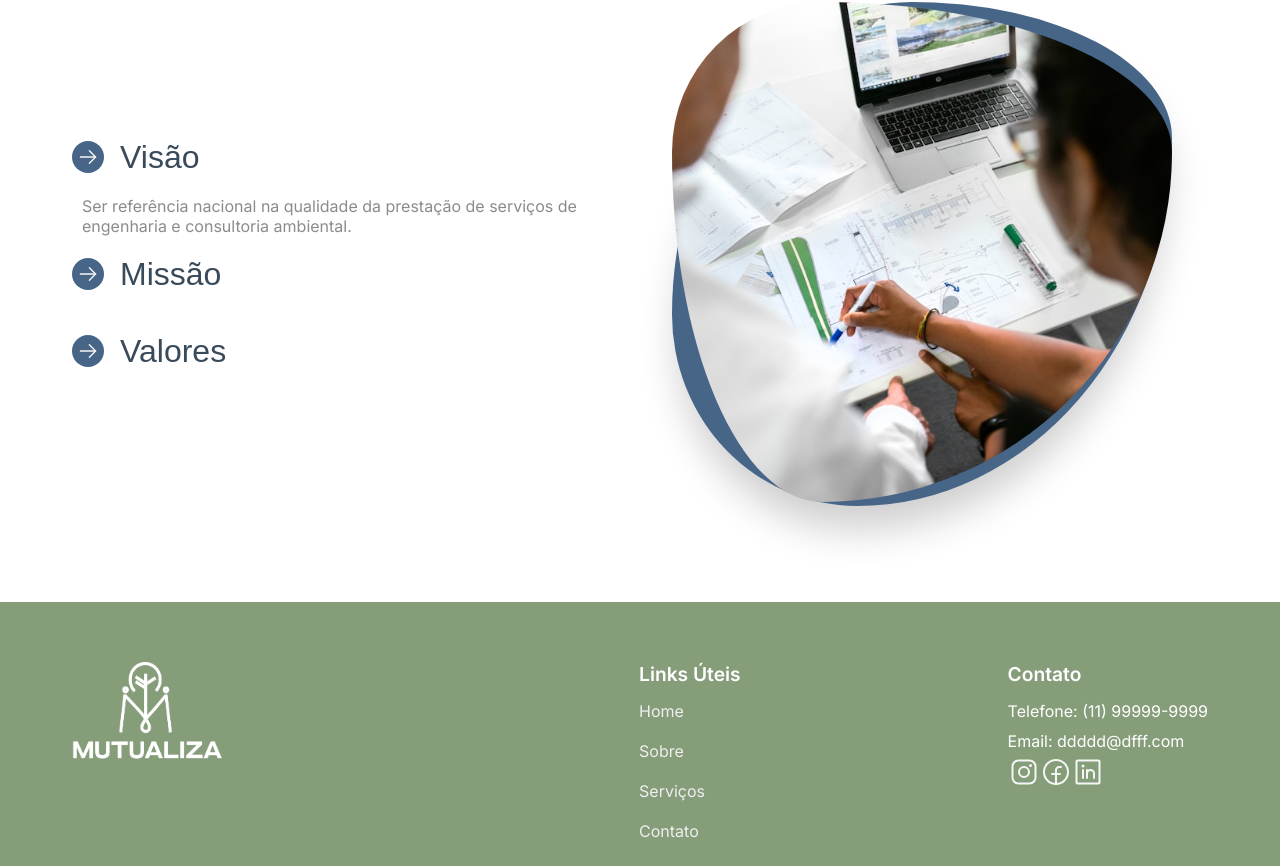
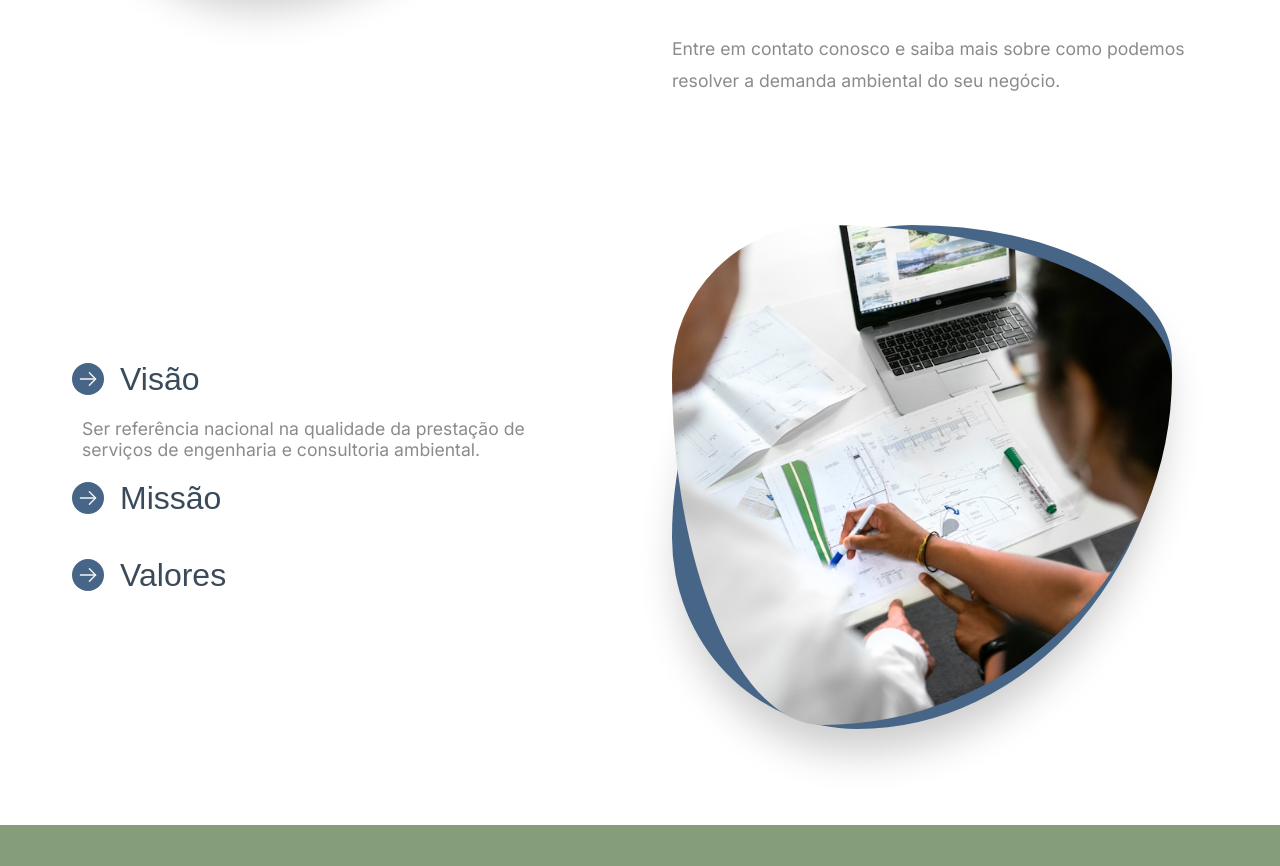
Before and after one commit to bduarte10/site-mutualiza, a Next.js app: page /sobre in a window 1280 px wide. Shown: the part 1014-1880 px from the top of the page. Built offline with nearby package versions, Linux system fonts and the light colour scheme.

Commit message:
faet: - remove: links ulteis do footer e centraliza. - adicona tamanho ao botão WhatsApp

```diff
--- a/src/components/About/about.module.css
+++ b/src/components/About/about.module.css
@@ -78,6 +78,7 @@
   line-height: 2rem;
   color: var(--gray);
   margin-bottom: 2rem;
+  font-size: 1.1rem;
 }
 
 .Link {
--- a/src/components/Accordion/accordion.module.css
+++ b/src/components/Accordion/accordion.module.css
@@ -17,6 +17,7 @@
   overflow: hidden;
   color: var(--gray);
   padding: 0 10px;
+  font-size: 1.1rem;
 }
 
 .AccordionContent span {
--- a/src/components/ButtonWhatsapp/index.tsx
+++ b/src/components/ButtonWhatsapp/index.tsx
@@ -13,8 +13,8 @@ export function ButtonWhatsapp() {
       <Image
         src="/assets/whatsapp.svg"
         alt="whatsapp button"
-        width={32}
-        height={32}
+        width={42}
+        height={42}
       />
     </motion.a>
   );
--- a/src/components/Footer/index.tsx
+++ b/src/components/Footer/index.tsx
@@ -17,25 +17,9 @@ export function Footer() {
             <Image src={logoFooter} width={150} height={100} alt="Logo" />
 
           </div>
-          <div>
-            <h2>Links Úteis</h2>
-            {navItems.map((item, i) => (
-              <motion.div
-                className={styles.links}
-                initial={{ x: -50, opacity: 0 }}
-                animate={{ x: 0, opacity: 1 }}
-                transition={{ duration: 1, delay: i * 0.1 }}
-                key={item.label}
-              >
-                <Link className={styles.link} href={item.href}>
-                  {item.label}
-                </Link>
-              </motion.div>
-            ))}
-          </div>
 
           <div className={styles.contato}>
-            <h2>Contato</h2>
+
             <p>Telefone: (11) 99999-9999</p>
             <p>Email: ddddd@dfff.com</p>
             <div>
--- a/src/components/Footer/styles.module.css
+++ b/src/components/Footer/styles.module.css
@@ -7,50 +7,19 @@
 }
 .content {
   display: flex;
-  justify-content: space-between;
+  justify-content: center;
+  flex-direction: column;
+  align-items: center;
+  gap: 1rem;
 }
 .content h1 {
   margin-bottom: 10px;
 }
 
-.content h2 {
-  font-size: 1.2rem;
-  margin-bottom: 10px;
-}
-.logo {
-  width: 300px;
-
-}
-
-.link {
-  display: inline-block;
-  color: #eee;
-  text-decoration: none;
-  padding: 5px 0;
-  position: relative;
-  margin-bottom: 10px;
-  transition: 0.2s;
-}
-.link:hover {
-  color: #fff;
-}
-.link::after {
-  content: "";
-  position: absolute;
-  bottom: 0;
-  left: 0;
-  width: 0;
-  height: 2px;
-  background-color: white;
-  transition: 0.5s;
-}
-.link:hover::after {
-  width: 100%;
-}
-
 .contato {
   display: flex;
   flex-direction: column;
+  align-items: center;
 }
 .contato p {
   padding: 5px 0;
--- a/src/components/Services/listaServicos.tsx
+++ b/src/components/Services/listaServicos.tsx
@@ -215,7 +215,7 @@ export const conteudo: Record<string, Servico> = {
         <div className={styles.back}>
           <div className={styles.front}>
             <Image
-              src='/assets/bg-certidaoEsgotamento.jpg'
+              src='/assets/bg-diretrizes.jpg'
               width={500}
               height={500}
               alt='qualquer'
--- a/src/styles/sobre.module.css
+++ b/src/styles/sobre.module.css
@@ -69,6 +69,7 @@
   flex: 1;
   flex-direction: column;
   gap: 1rem;
+
 }
 
 .content_text h2 {
@@ -78,6 +79,8 @@
 
 .content_text p {
   color: var(--gray);
+  line-height: 2rem;
+  font-size: 1.1rem;
 
 }
 
```
Also changed, not shown: public/assets/bg-diretrizes.jpg (added).
